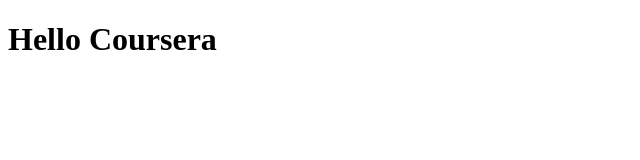
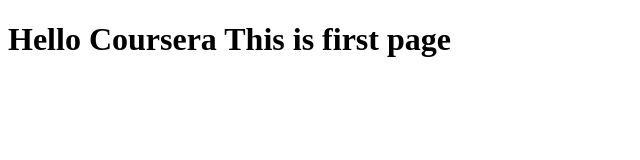
Before and after one commit to yashb24/coursera-test, a plain HTML site: page site/index.html in a window 1280 px wide. Shown: the whole page, without its empty margins (0-640 px from the left). Drawn offline with Linux system fonts and the light colour scheme.

Commit message:
small Changes in content

```diff
--- a/site/index.html
+++ b/site/index.html
@@ -4,6 +4,6 @@
 	<title>Hello Coursera</title>
 </head>
 <body>
-<h1>Hello Coursera</h1>
+<h1>Hello Coursera This is first page</h1>
 </body>
 </html>
```
